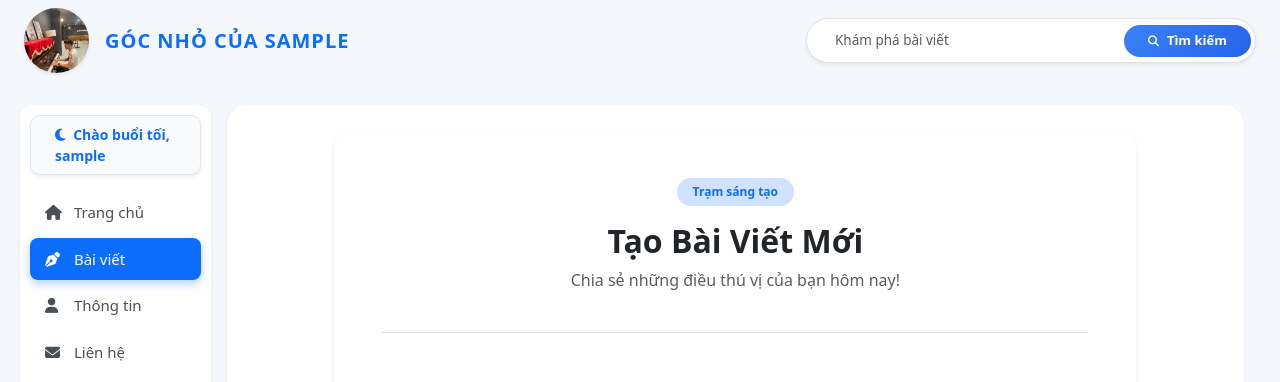
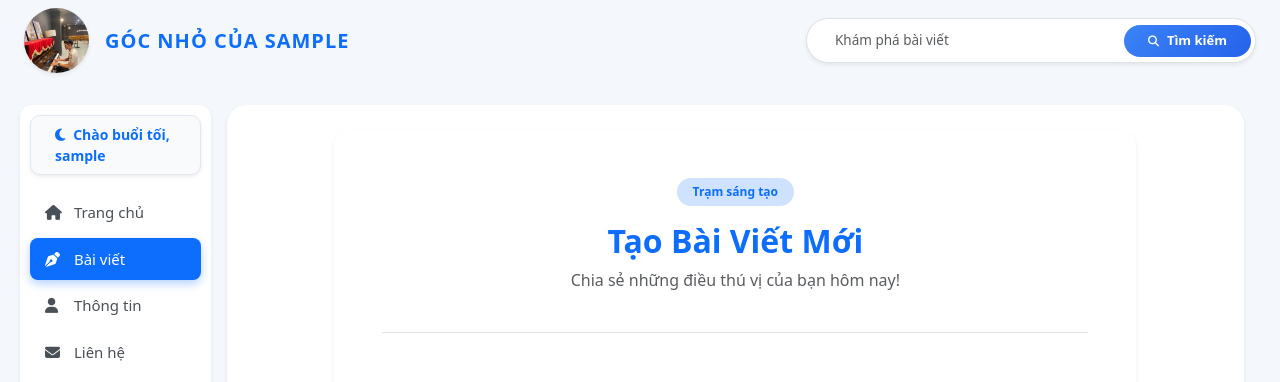
Before and after one commit to Seu-Sky/SeuSpace, a Django app: page /blog/add_blog/ in a window 1280 px wide. Shown: the top 382 px of the page. Run offline with Django 5.2, Linux system fonts and the light colour scheme; the visitor is signed in with stand-in values (Sample User, id 1); some libraries are stand-ins or nearby versions.

Commit message:
update color

```diff
--- a/blog/templates/blog/create_post.html
+++ b/blog/templates/blog/create_post.html
@@ -11,7 +11,7 @@
                 <span class="badge bg-primary-subtle text-primary rounded-pill px-3 py-2 mb-3 fw-bold">
                     Trạm sáng tạo
                 </span>
-                <h2 class="fw-bold text-dark mb-2">Tạo Bài Viết Mới</h2>
+                <h2 class="fw-bold text-primary mb-2">Tạo Bài Viết Mới</h2>
                 <p class="text-muted">Chia sẻ những điều thú vị của bạn hôm nay!</p>
             </div>
 
```
